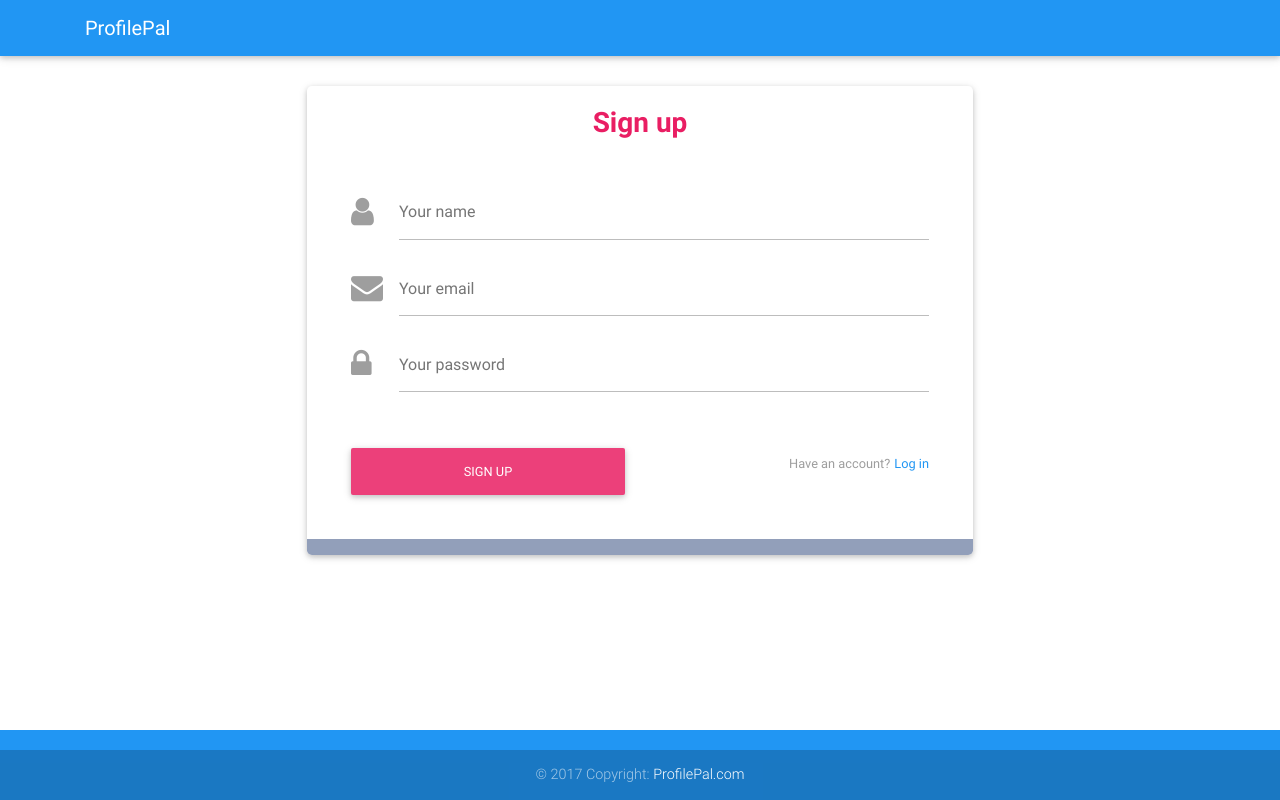
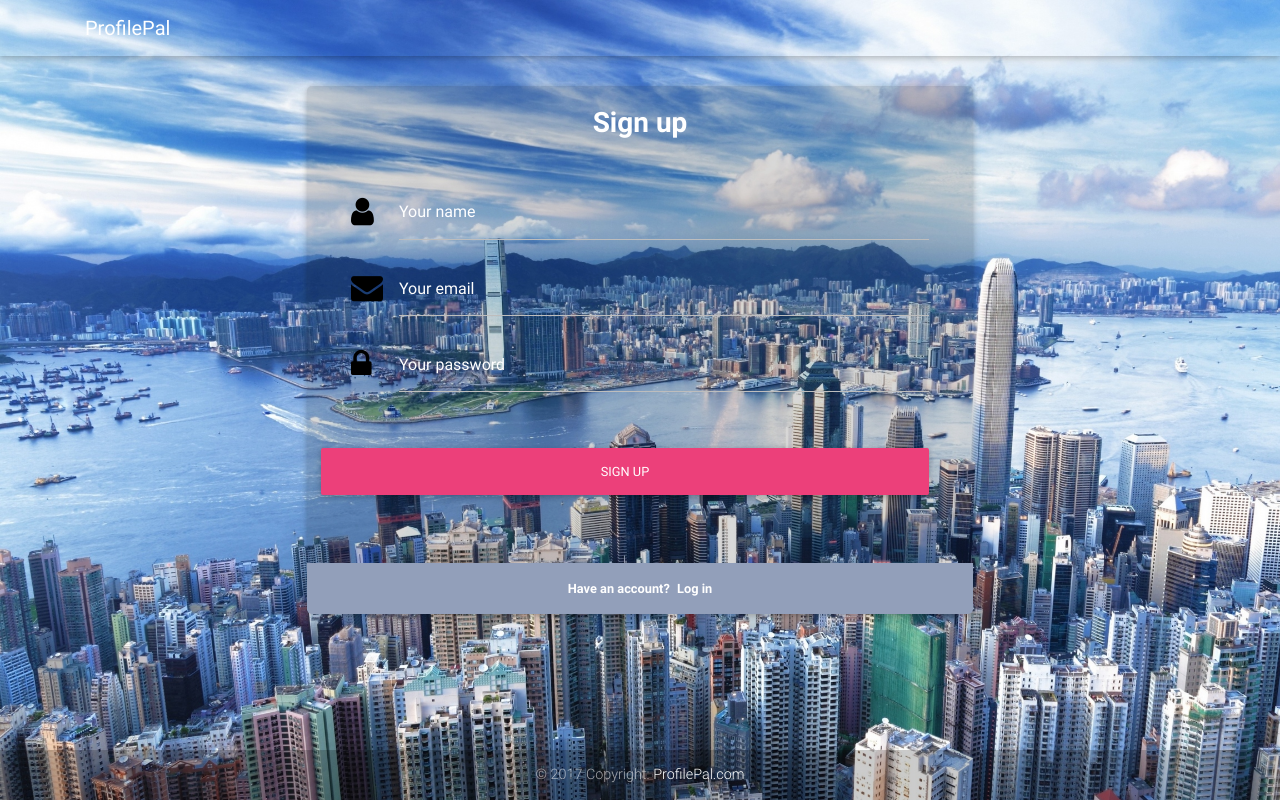
Before and after one commit to arsenakishev/ProfilePal, a Flask app: page /signup in a window 1280 px wide. Run offline with Flask 2, Linux system fonts and the light colour scheme; parts of the project's set-up code (start-up, migrations or seed data) failed here and were passed over; some libraries are stand-ins or nearby versions.

Commit message:
Added background and photo feedback results

```diff
--- a/main.py
+++ b/main.py
@@ -21,6 +21,26 @@ feedback_resume = db.Feedback_Resume
 feedback_picture = db.Feedback_Picture
 fs=gridfs.GridFS(db)
 app.config['UPLOAD_FOLDER'] = UPLOAD_FOLDER
+
+
+
+
+def analyzeRelease(Anger, Joy, Suprise):
+    AngerHigh = "This image is not very professional. Our analysis of this profile photo shows that it is giving out a tone of anger. Try taking a picture with a smile!"
+    AngerKHigh = "This image is ok, but it can be better and more professional. Our analysis of this profile phot shows that it is giving out some tones of anger. Retake the photo."
+    SupriseHigh = "This is not an ideal image to utilize. Our analysis of this profile picture reveals that it seems the subject of the image is very surprised. Retake the photo with a more relaxed look."
+    SupriseKHigh = "This image is ok, but it can definitely be improved. Our analysis of the profile picture shows that it is giving off some tones of surprise. We suggest you take another image and look a but more relaxed, perhaps just give a little smile."
+    GoodImage = "Wow, you look like you are ready to start working today. Our analysis reveals that this is a very good image to utilize for any professional profile."
+    if(Anger == 'VERY_LIKELY'):
+        return AngerHigh
+    elif(Anger == "LIKELY"):
+        return AngerKHigh
+    elif(Suprise == 'VERY_LIKELY'):
+        return SupriseHigh
+    elif(Suprise =="LIKELY"):
+        return SupriseKHigh
+    else: return GoodImage
+
 
 @app.route('/')
 def index():
@@ -47,7 +67,7 @@ def login():
 def signup():
     error =None
     success=None
-    if request.method=='POST' and request.form["inputEmail"]!='' and request.form["inputPassword"] !='':
+    if request.method=='POST' and request.form["password"]!='' and request.form["email"] !='' and request.form["name"]!='':
         name = request.form["name"].split()
         fname = name[0]
         lname = name[len(name) - 1]
@@ -120,6 +140,7 @@ def dashboard():
     resume = True
     photo = True
     emotions = False
+    photo_feedback = False
     score = False
     if request.method=='POST':
         user_info = users.find_one({'email':session['email']})
@@ -141,9 +162,10 @@ def dashboard():
                 f.write(image_data.read())
                 f.close()
                 emotions = detect_face.detect_faces(UPLOAD_FOLDER + user_photo)
+                photo_feedback = analyzeRelease(emotions["anger"], emotions["joy"], emotions["surprise"])
             else:
                 photo = False
-    return render_template("dashboard.html",emotions=emotions,photo=photo, score=score, resume=resume)
+    return render_template("dashboard.html",emotions=emotions,photo=photo, score=score, resume=resume,photo_feedback=photo_feedback)
 
 @app.route("/profile")
 def profile():
--- a/static/css/style.css
+++ b/static/css/style.css
@@ -161,3 +161,8 @@ img.avatar {
     stroke-dashoffset: -124;
   }
 }
+
+.card2{
+    background:rgba(0,0,0,0.15)
+
+}
--- a/templates/index.html
+++ b/templates/index.html
@@ -20,9 +20,14 @@
 <!-- Start your project here-->
 
 <header>
-    <nav class="navbar navbar-expand-lg navbar-dark blue double-nav">
+    {% block nav %}
+    <nav class="navbar navbar-expand-lg navbar-dark blue double-nav center-on-small-only">
+        {% endblock %}
         <div class="container text-center">
             {% block brand %}<a class="navbar-brand" href="#"><strong>ProfilePal</strong></a>{% endblock %}
+            {% block header %}
+
+            {% endblock %}
 
         </div>
 
@@ -43,8 +48,9 @@
         {% endblock %}
     </div>
 </main>
+{% block footer %}
 <footer class="page-footer blue center-on-small-only ">
-
+{% endblock %}
 
     <div class="footer-copyright">
         <div class="container-fluid">
--- a/templates/signup.html
+++ b/templates/signup.html
@@ -1,5 +1,13 @@
 {% extends "index.html" %}
 
+
+
+{% block nav %}
+    <nav class="navbar navbar-expand-lg navbar-dark double-nav" sy>
+
+
+
+        {% endblock %}
 {% block main %}
 
     <section class="form-light">
@@ -16,51 +24,42 @@
             </div>
         {% endif %}
         <!--Form without header-->
-        <div class="card" id="signup">
+        <div class="card card2" id="signup">
 
 
             <div class="card-body mx-4">
 
                 <!--Header-->
                 <div class="text-center">
-                    <h3 class="pink-text mb-5"><strong>Sign up</strong></h3>
+                    <h3 class="white-text mb-5"><strong>Sign up</strong></h3>
                 </div>
 
                 <!--Body-->
                 <form method="POST">
                     <div class="md-form">
-                        <i class="fa fa-user prefix grey-text"></i>
-                        <input type="text" id="Form-name" name="name" class="form-control">
-                        <label for="Form-email2">Your name</label>
+                        <i class="fa fa-user prefix black-text"></i>
+                        <input type="text" id="Form-name" name="name" class="form-control white-text" >
+                        <label for="Form-email2" class="white-text">Your name</label>
                     </div>
 
                     <div class="md-form">
-                        <i class="fa fa-envelope prefix grey-text"></i>
-                        <input type="text" id="Form-email2" name="email" class="form-control">
-                        <label for="Form-email2">Your email</label>
+                        <i class="fa fa-envelope prefix black-text"></i>
+                        <input type="text" id="Form-email2" name="email" class="form-control white-text" >
+                        <label for="Form-email2" class="white-text">Your email</label>
                     </div>
 
                     <div class="md-form pb-3">
-                        <i class="fa fa-lock prefix grey-text"></i>
-                        <input type="password" id="Form-pass2" name="password" class="form-control">
-                        <label for="Form-pass2">Your password</label>
+                        <i class="fa fa-lock prefix black-text"></i>
+                        <input type="password" id="Form-pass2" name="password" class="form-control white-text">
+                        <label for="Form-pass2" class="text-white">Your password</label>
 
                     </div>
                     <!--Grid row-->
                     <div class="row d-flex align-items-center mb-4">
 
                         <!--Grid column-->
-                        <div class="col-md-3 col-md-6 text-center">
-                            <button type="submit" class="btn btn-pink btn-block btn-rounded z-depth-1">Sign up</button>
+                        <button type="submit" class="btn btn-pink btn-block btn-rounded z-depth-1">Sign up</button>
 
-                        </div>
-
-
-                        <!--Grid column-->
-                        <div class="col-md-6">
-                            <p class="font-small grey-text d-flex justify-content-end">Have an account? <a href="{{ url_for('login') }}" class="blue-text ml-1"> Log in</a></p>
-                        </div>
-                        <!--Grid column-->
 
                     </div>
                 </form>
@@ -70,6 +69,7 @@
             <!--Footer-->
             <div class="footer pt-3 mdb-color lighten-3">
 
+                <p class="font-small white-text d-flex justify-content-center" style="margin-bottom: 0px; padding-bottom: 16px"><strong>Have an account? <a href="{{ url_for('login') }}" class="white-text ml-1"> Log in</a></strong></p>
 
 
             </div>
@@ -79,4 +79,14 @@
 
     </section>
 
+        <script type="text/javascript">
+
+    document.body.style.background= "url({{url_for("static",filename="img/background.jpg")}})"
+
+    document.body.style.backgroundSize="cover"
+</script>
+
 {% endblock %}
+{% block footer %}
+<footer class="page-footer center-on-small-only ">
+{% endblock %}
```
Also changed, not shown: templates/dashboard.html (+7 -8 lines), templates/login.html (+27 -10 lines), static/img/background.jpg (added).
